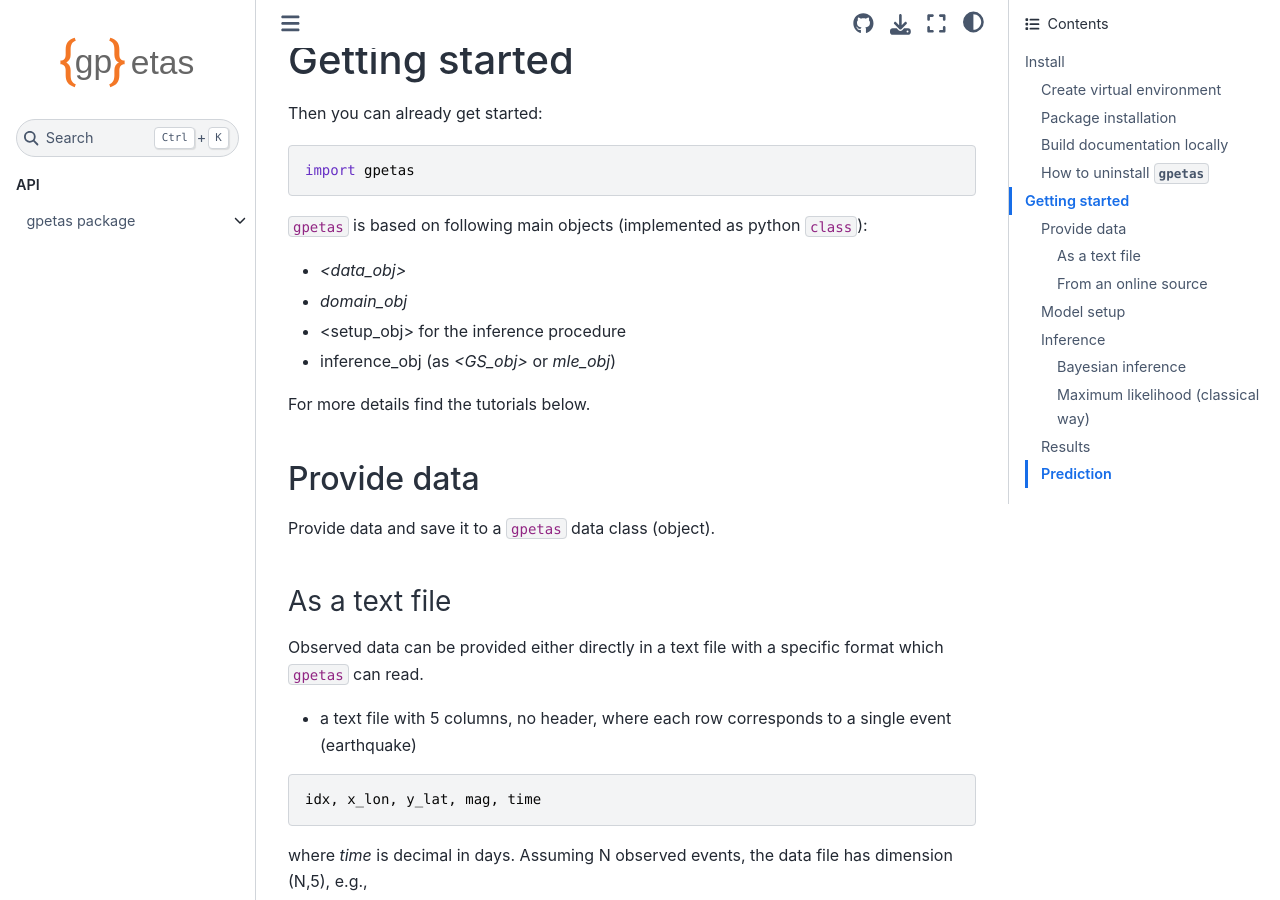
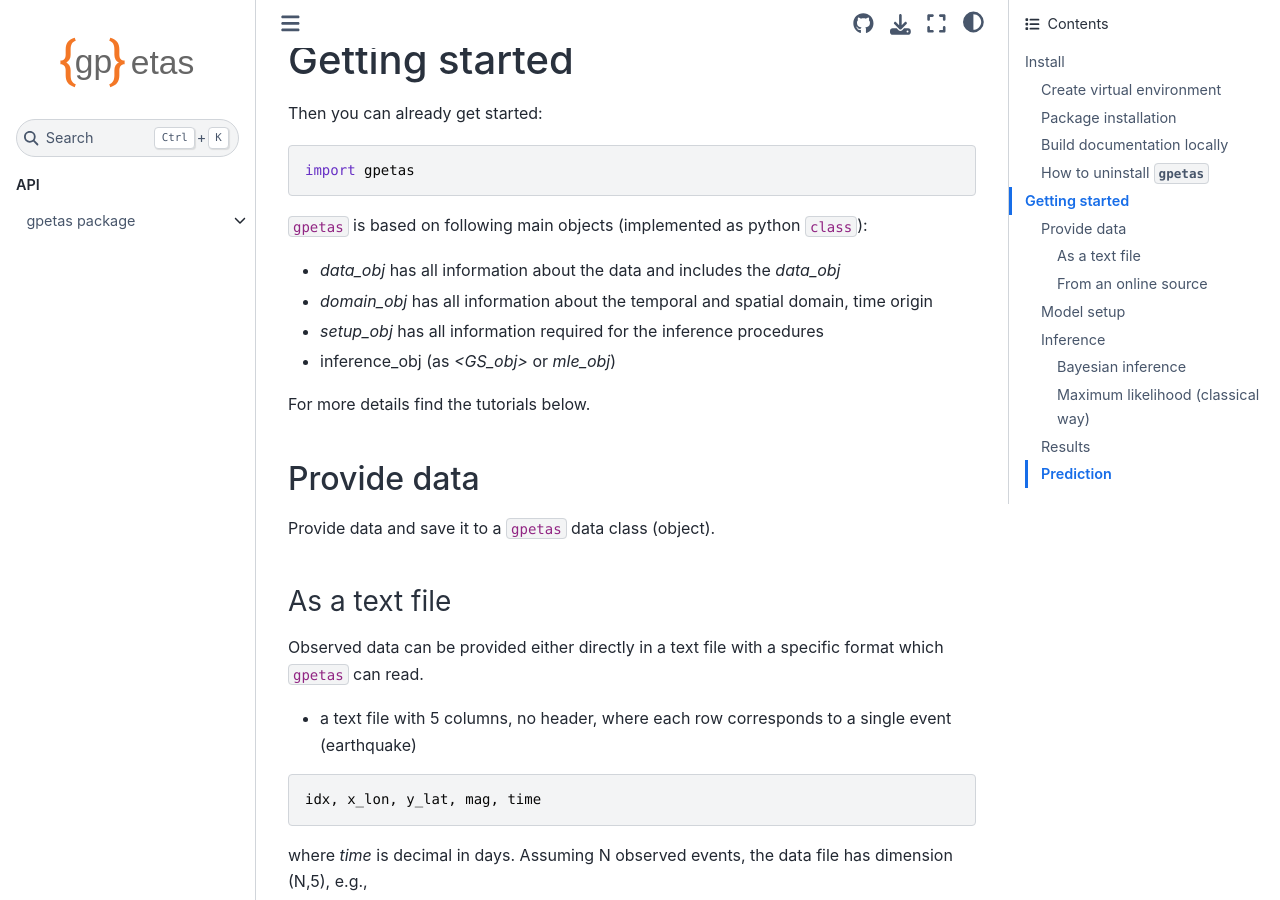
Before and after one commit to chris-molki/gpetas, a Sphinx documentation site: the page built from docs/source/README.md, in a window 1280 px wide and 900 px high, scrolled down 1469 px. Built offline with Sphinx 7.4.7 and the Sphinx Book theme 1.1.4, drawn with Linux system fonts in a browser that asks for light colours.

Commit message:
update doc

````diff
--- a/docs/source/README.md
+++ b/docs/source/README.md
@@ -63,9 +63,9 @@ Then you can already get started:
 import gpetas
 ```
 ``gpetas`` is based on following main objects (implemented as python ``class``):
-* *<data_obj>*
-* *domain_obj*
-* <setup_obj> for the inference procedure
+* *data_obj* has all information about the data and includes the *data_obj*
+* *domain_obj* has all information about the temporal and spatial domain, time origin
+* *setup_obj* has all information required for the inference procedures
 * inference_obj (as *<GS_obj>* or *mle_obj*)
 
 
````
